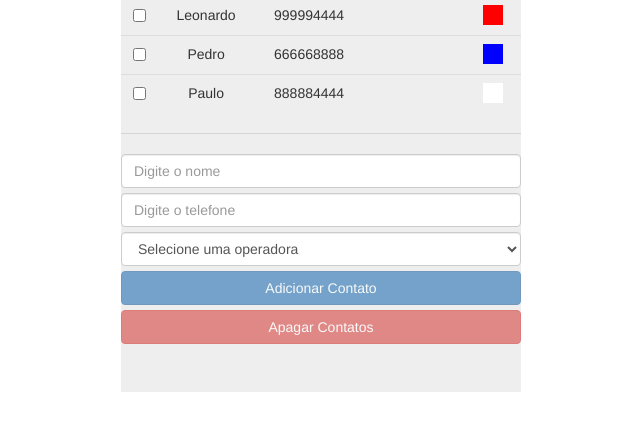
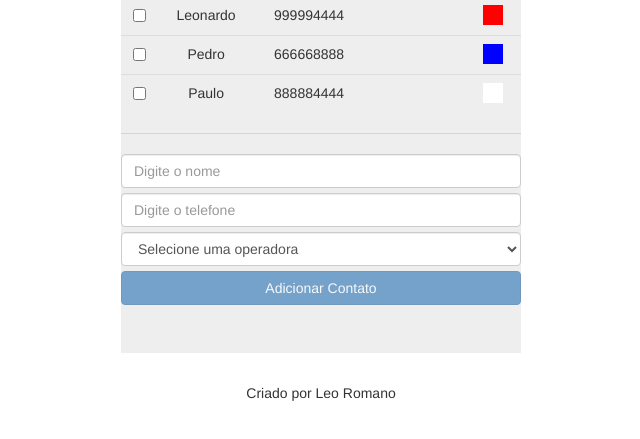
Before and after one commit to leonardorcamargo/angular-helloworld, a website: page listaTelefonica.html in a window 1280 px wide. Shown: the part 175-614 px from the top of the page, without its empty margins (319-959 px from the left). Drawn offline with nearby package versions, Linux system fonts and the light colour scheme.

Commit message:
Implementado ngInclude

```diff
--- /dev/null
+++ b/footer.html
@@ -0,0 +1,3 @@
+<div style="text-align: center;">
+      Criado por Leo Romano
+</div>
--- a/listaTelefonica.html
+++ b/listaTelefonica.html
@@ -60,7 +60,7 @@
   <body ng-controller="listaTelefonicaCtrl">
   	<div class="jumbotron">
         <h3>{{app}}</h3>
-        <table class="table">
+        <table ng-show="contatos.length > 0" class="table">
             <tr>
               <th></th>
               <th>Nome</th>
@@ -82,7 +82,8 @@
           <option value="">Selecione uma operadora</option>
         </select>
         <button class="btn btn-primary btn-block" ng-click="adicionarContato(contato)" ng-disabled="!contato.nome || !contato.telefone">Adicionar Contato</button>
-        <button class="btn btn-danger btn-block" ng-click="apagarContatos(contatos)" ng-disabled="!isContatosSelecionados(contatos)">Apagar Contatos</button>
+        <button class="btn btn-danger btn-block" ng-click="apagarContatos(contatos)" ng-show="isContatosSelecionados(contatos)">Apagar Contatos</button>
   	</div>
+    <div ng-include="'footer.html'"/>
   </body>
 </html>
```
